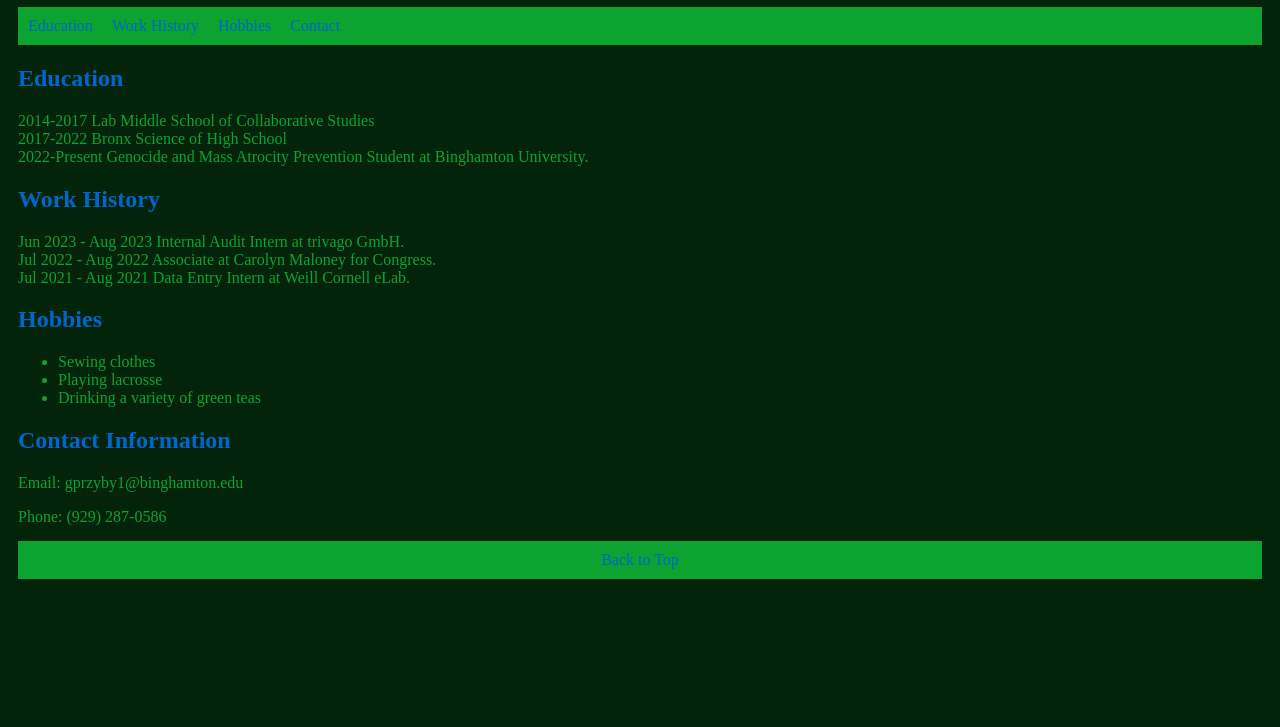
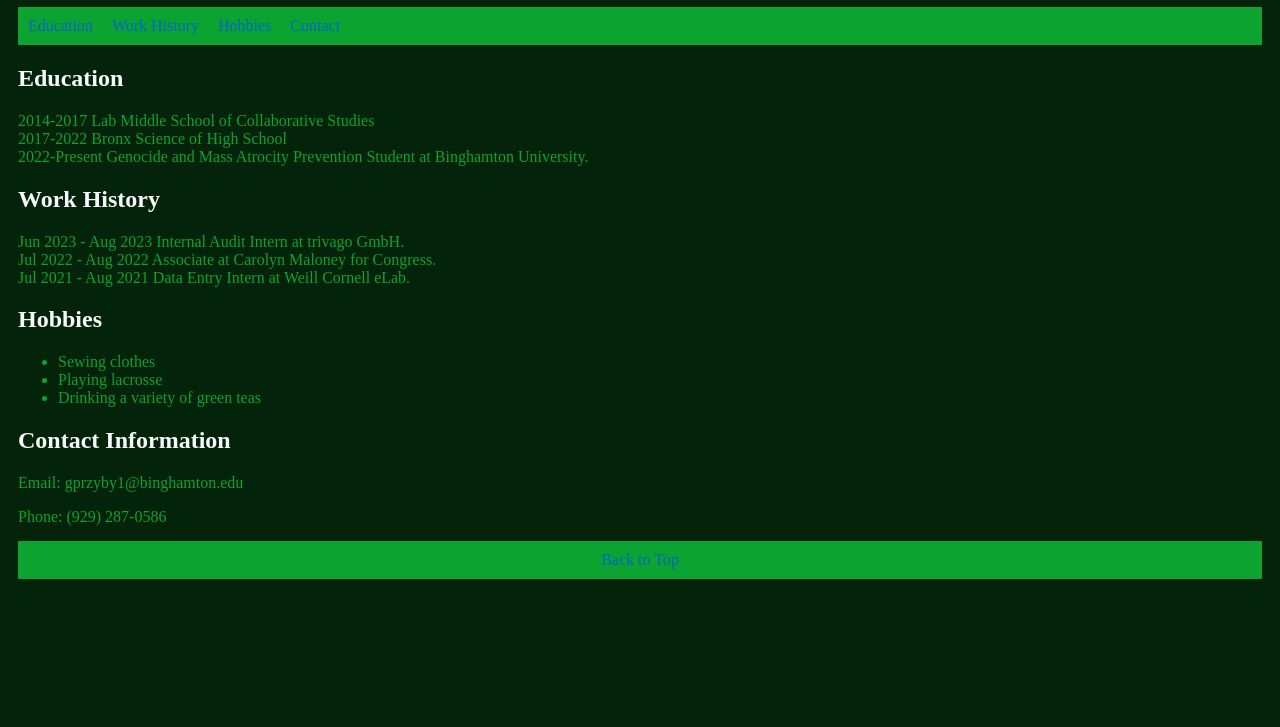
Before and after one commit to gprzby/gabrielprzybylo, a plain HTML site: page index.html in a window 1280 px wide. Shown: the part 73-800 px from the top of the page. Drawn offline with Linux system fonts and the light colour scheme.

Commit message:
Update styles.css

```diff
--- a/styles.css
+++ b/styles.css
@@ -7,7 +7,7 @@ body {
 }
 
 h1, h2, h3 {
-    color: #0066cc;
+    color: #f9fafa;
     font-weight: bold;
 }
 
```
